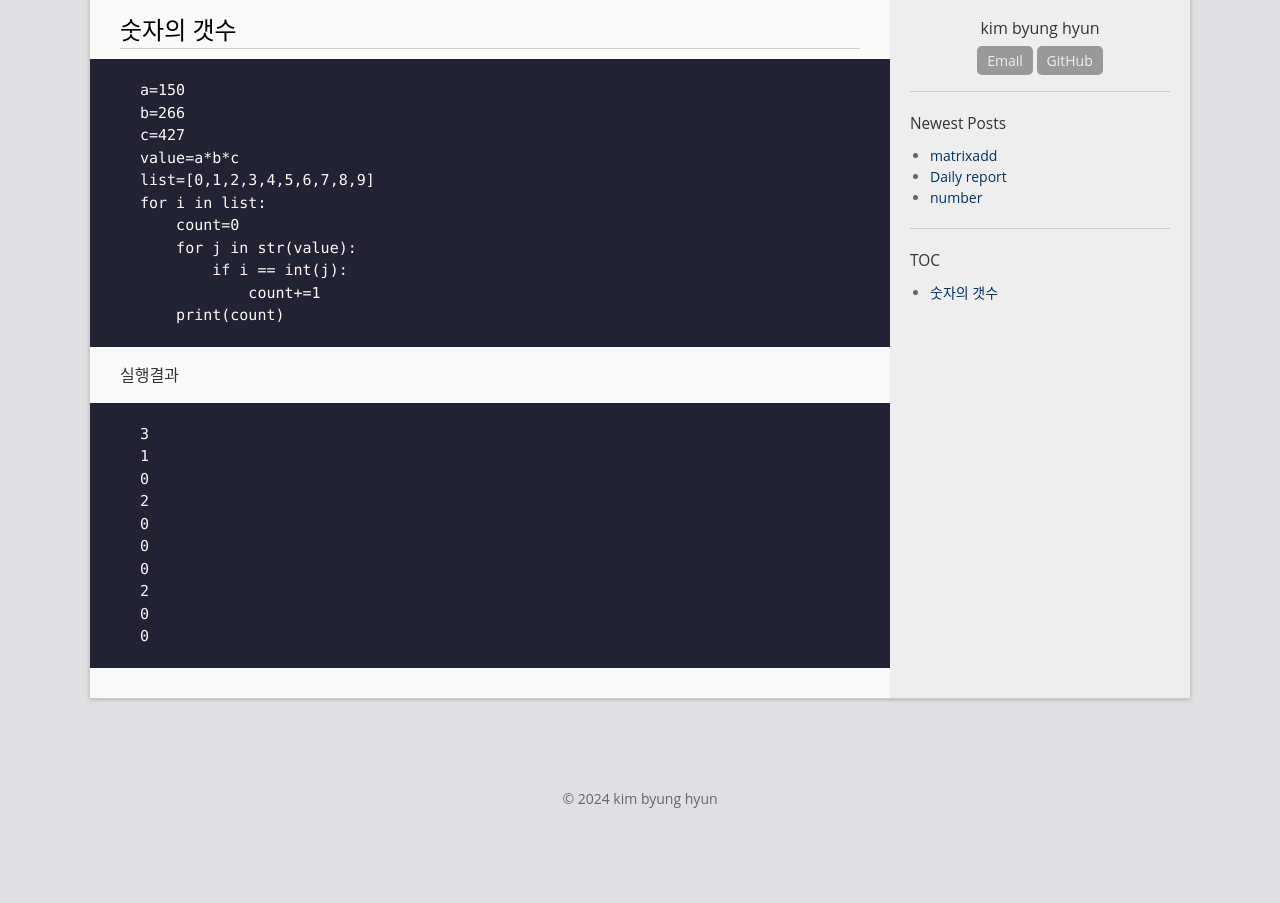
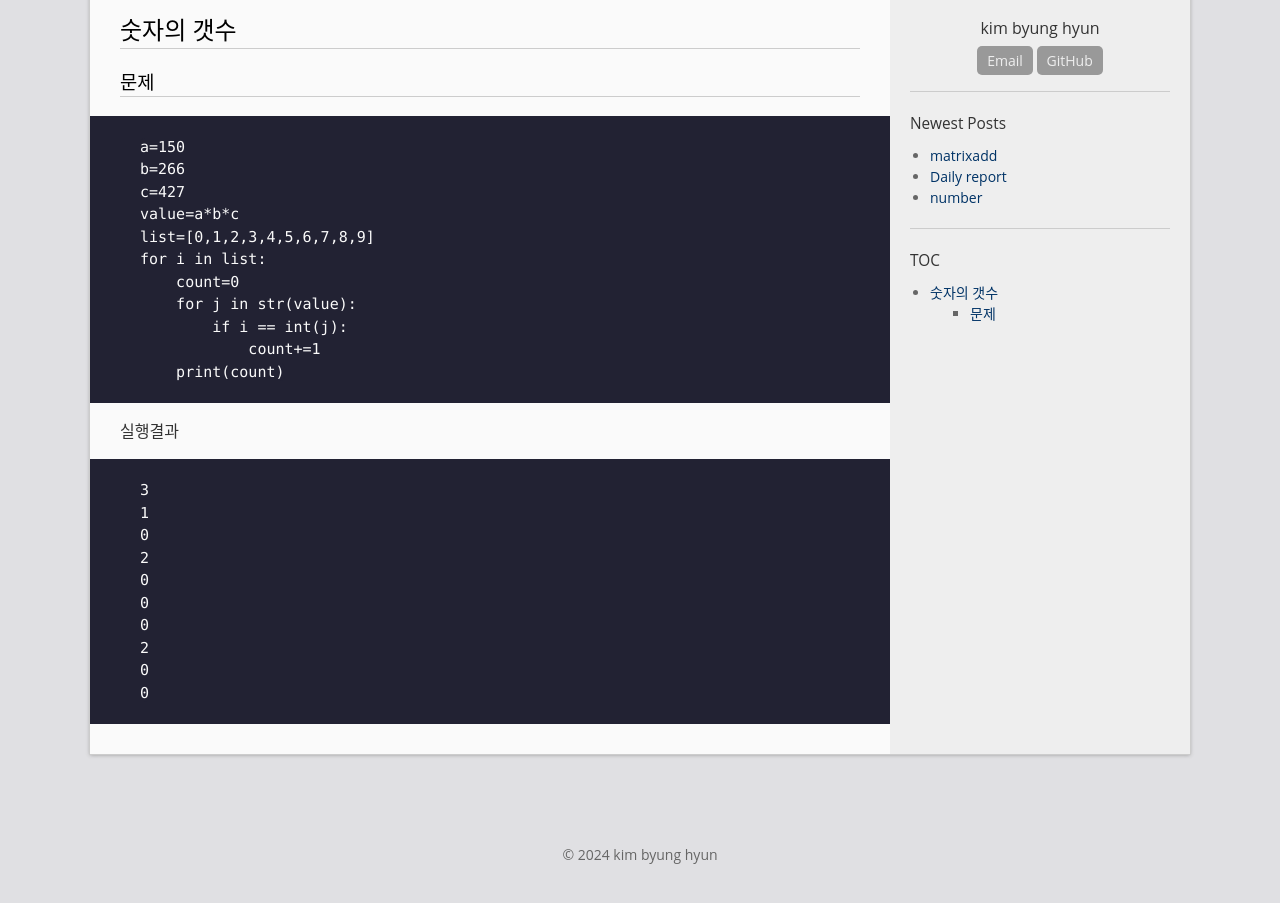
Before and after one commit to bh6366632/bh6366632.github.com, a Jekyll site: the page built from _posts/2024-04-04-number.md, in a window 1280 px wide, cut to the strip 261-1186 px from the top of the page. Shown: the top 903 px of the strip. Built offline with Jekyll 4.4.1, drawn with Linux system fonts in a browser that asks for light colours; before the commit the page ends 1130 px from its top, so only the background shows below that.

Commit message:
Update 2024-04-04-number.md

````diff
--- a/_posts/2024-04-04-number.md
+++ b/_posts/2024-04-04-number.md
@@ -8,7 +8,7 @@ permalink: /archivers/number
 
 # 숫자의 갯수
 
-
+<h3>문제</h3>
 ```ptchon
 a=150
 b=266
````
